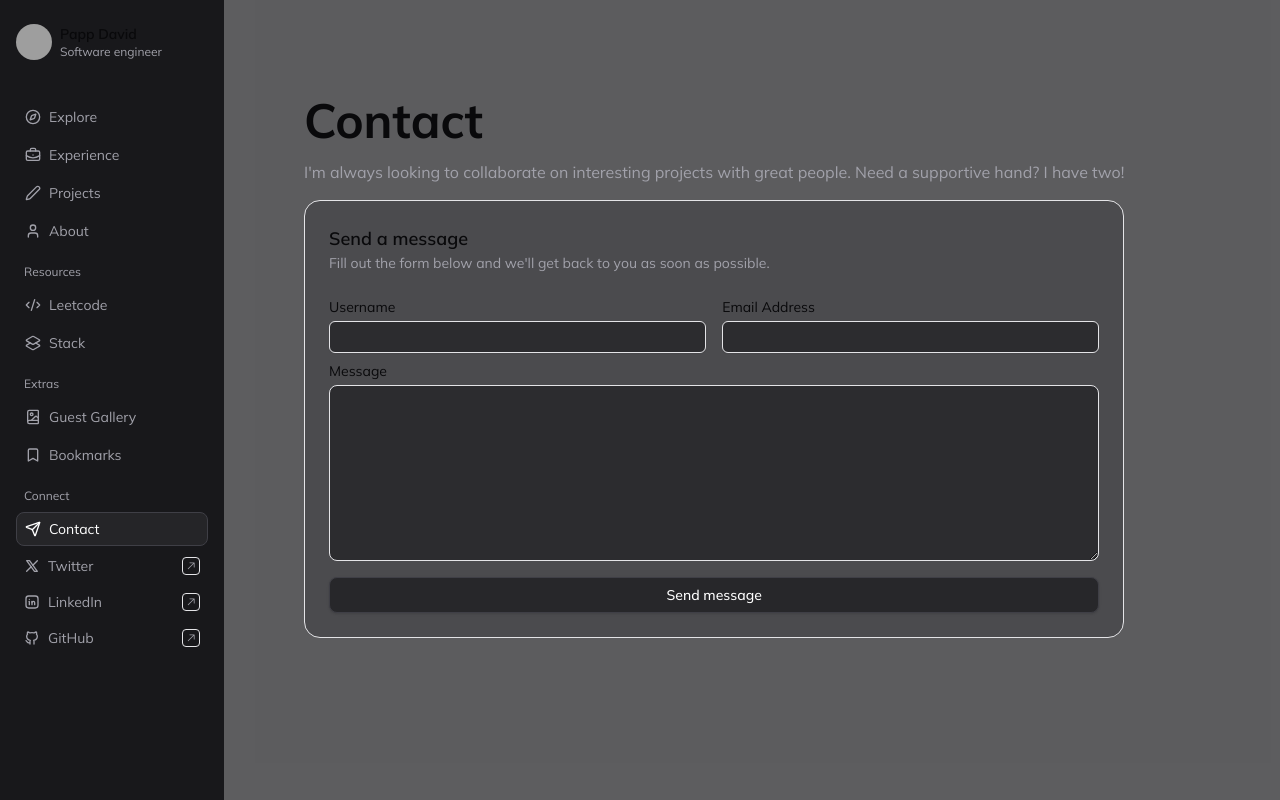
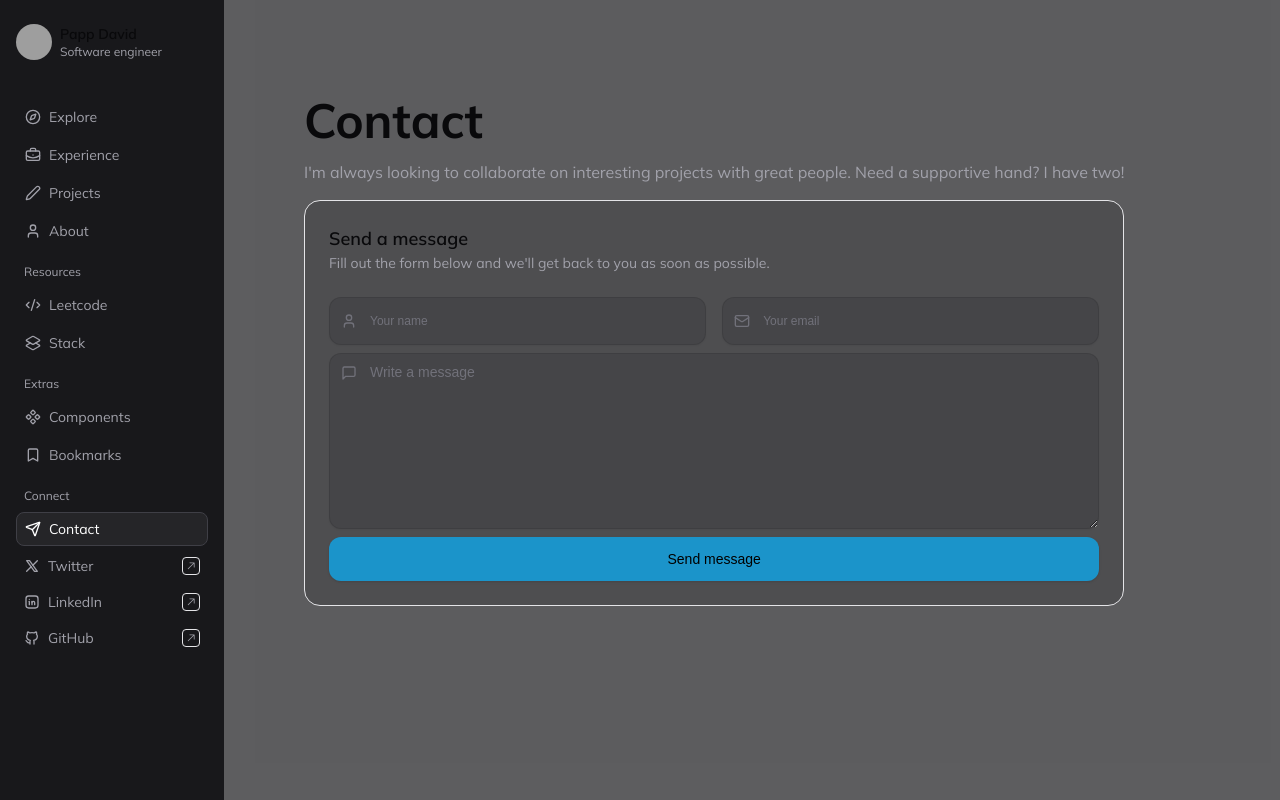
Before and after one commit to impappdavid/portfolio, a Next.js app: page /contact in a window 1280 px wide. Built offline with nearby package versions, Linux system fonts and the light colour scheme; grey boxes are pictures that could not be loaded.

Commit message:
Changing the inputs

```diff
--- a/package.json
+++ b/package.json
@@ -30,6 +30,7 @@
     "lucide-react": "^0.453.0",
     "next": "14.2.16",
     "next-themes": "^0.3.0",
+    "portfolio": "link:",
     "prismjs": "^1.30.0",
     "react": "^18.3.1",
     "react-chartjs-2": "^5.2.0",
--- a/src/app/gallery/page.tsx
+++ b/src/app/components/page.tsx
@@ -1,6 +1,6 @@
 
 
-function Experience() {
+function Components() {
     return (<>
         <div className="flex flex-col items-center bg-zinc-900/70 min-h-screen">
             <div className="w-56"></div>
@@ -13,4 +13,4 @@ function Experience() {
         </div>
     </>)
 }
-export default Experience
+export default Components
--- a/src/components/my-components/contact/content.tsx
+++ b/src/components/my-components/contact/content.tsx
@@ -4,7 +4,8 @@ import { useForm, ValidationError } from '@formspree/react';
 import { Input } from '@/components/ui/input';
 import { Button } from '@/components/ui/button';
 import { useToast } from '@/hooks/use-toast';
-import { CheckCircle } from 'lucide-react';
+import { CheckCircle, Mail, MessageSquare, Replace, User } from 'lucide-react';
+import { Textarea } from '@/components/ui/textarea';
 
 function ContactContent() {
     const [state, handleSubmit] = useForm("xeogqokj");
@@ -32,57 +33,65 @@ function ContactContent() {
                     <div className="text-zinc-400 font-body">
                         I'm always looking to collaborate on interesting projects with great people. Need a supportive hand? I have two!
                     </div>
-                    <div className="w-full p-6 border bg-zinc-800/30 flex flex-col gap-6 rounded-2xl">
+                    <div className="w-full p-6 border bg-zinc-900/20 flex flex-col gap-6 rounded-2xl">
                         <div className="flex flex-col">
                             <div className="font-body text-lg font-semibold">Send a message</div>
                             <div className="font-body text-sm text-zinc-400">Fill out the form below and we'll get back to you as soon as possible.</div>
                         </div>
                         <form onSubmit={handleSubmit} className='flex flex-col gap-2 w-full'>
                             <div className="grid md:grid-cols-2 gap-4">
-                                <div className="flex flex-col gap-1">
-                                    <label htmlFor="username" className='font-body text-sm'>
-                                        Username
-                                    </label>
+
+                                <div className="relative w-full flex items-center">
+                                    <div className="absolute -inset-y-0 left-0 flex items-center pl-3 pointer-events-none">
+                                        <User className="h-4 w-4 text-zinc-500" />
+                                    </div>
                                     <Input
-                                        id="username"
+                                        required
+                                        id="name"
                                         type="text"
-                                        name="username"
-                                        className='h-8 font-body bg-zinc-900/60'
+                                        name="name"
+                                        placeholder="Your name"
+                                        className="pl-10 h-12 rounded-xl bg-zinc-800/20 border-zinc-800/20 hover:border-zinc-800 hover:bg-zinc-800/60 transition-all duration-500"
+
                                     />
+                                    <ValidationError
+                                        prefix="Name"
+                                        field="name"
+                                        errors={state.errors}
+                                    />
+                                </div>
 
+                                <div className="relative w-full flex items-center">
+                                    <div className="absolute -inset-y-0 left-0 flex items-center pl-3 pointer-events-none">
+                                        <Mail className="h-4 w-4 text-zinc-500" />
+                                    </div>
+                                    <Input
+                                        required
+                                        id="email"
+                                        type="email"
+                                        name="email"
+                                        placeholder="Your email"
+                                        className="pl-10 h-12 rounded-xl bg-zinc-800/20 border-zinc-800/20 hover:border-zinc-800 hover:bg-zinc-800/60 transition-all duration-500"
+
+                                    />
                                     <ValidationError
                                         prefix="Email"
                                         field="email"
                                         errors={state.errors}
                                     />
                                 </div>
-                                <div className="flex flex-col gap-1">
-                                    <label htmlFor="email" className='font-body text-sm'>
-                                        Email Address
-                                    </label>
-                                    <Input
-                                        id="email"
-                                        type="email"
-                                        name="email"
-                                        className='h-8 font-body bg-zinc-900/60'
-                                    />
 
-                                    <ValidationError
-                                        prefix="Email"
-                                        field="email"
-                                        errors={state.errors}
-                                    />
-                                </div>
                             </div>
 
-                            <div className="flex flex-col gap-1">
-                                <label htmlFor="message" className='font-body text-sm'>
-                                    Message
-                                </label>
-                                <textarea
+                            <div className="relative">
+                                <div className="absolute top-3 left-0 flex items-center pl-3 pointer-events-none">
+                                    <MessageSquare className="h-4 w-4 text-zinc-500" />
+                                </div>
+                                <Textarea
+                                    placeholder="Write a message"
+                                    className=" sm:text-sm text-base pl-10 min-h-44 max-h-64 rounded-xl bg-zinc-800/20 border-zinc-800/20 hover:border-zinc-800 hover:bg-zinc-800/60 transition-all duration-500"
                                     id="message"
                                     name="message"
-                                    className='bg-zinc-900/60 border rounded-lg font-body outline-none p-2 text-sm min-h-44'
                                 />
                                 <ValidationError
                                     prefix="Message"
@@ -90,9 +99,11 @@ function ContactContent() {
                                     errors={state.errors}
                                 />
                             </div>
-                            <Button type="submit" disabled={state.submitting} className="mt-2 w-full py-1.5 px-4 text-sm rounded-lg bg-zinc-800 text-white font-body hover:opacity-70 hover:bg-zinc-800 border flex items-center gap-1  border-zinc-700 transition-all duration-500">
-                                Send message
-                            </Button>
+                            <Button
+                                type="submit"
+                                disabled={state.submitting}
+                                className="rounded-xl h-11 bg-sky-500/80 hover:bg-sky-500/60 transition-all duration-300 text-black cursor-pointer">Send message</Button>
+
 
                         </form>
                     </div>
--- a/src/components/my-components/sidebar.tsx
+++ b/src/components/my-components/sidebar.tsx
@@ -2,7 +2,7 @@
 import { Avatar, AvatarFallback, AvatarImage } from "@/components/ui/avatar"
 import Link from "next/link";
 import { usePathname } from 'next/navigation';
-import { BookImage, Bookmark, BriefcaseBusiness, CodeXml, Compass, Layers2, Pen, Send, User } from "lucide-react";
+import { BookImage, Bookmark, BriefcaseBusiness, CodeXml, Compass, Component, Layers2, Pen, Send, User } from "lucide-react";
 import { cn } from "@/lib/utils"; // You might need to create this utility
 import {
     Tooltip,
@@ -73,9 +73,9 @@ export default function Sidebar() {
                     </div>
                     <div className="flex flex-col px-4 gap-1">
                         <div className="px-2 text-zinc-400 text-xs mb-1 font-body">Extras</div>
-                        <Link href="/gallery" className={linkStyle('/gallery')}>
-                            <BookImage className="w-4 h-4" />
-                            <div className="text-sm font-body">Guest Gallery</div>
+                        <Link href="/components" className={linkStyle('/gallery')}>
+                            <Component className="w-4 h-4" />
+                            <div className="text-sm font-body">Components</div>
                         </Link>
                         <Link href="/bookmarks" className={linkStyle('/bookmarks')}>
                             <Bookmark className="w-4 h-4" />
--- a/src/components/ui/input.tsx
+++ b/src/components/ui/input.tsx
@@ -8,7 +8,7 @@ const Input = React.forwardRef<HTMLInputElement, React.ComponentProps<"input">>(
       <input
         type={type}
         className={cn(
-          "flex h-7 w-full rounded-md border border-input bg-zinc-900 px-2 py-1 text-base shadow-sm transition-colors file:border-0 file:bg-transparent file:text-sm file:font-medium file:text-foreground placeholder:text-muted-foreground focus-visible:outline-none  disabled:cursor-not-allowed disabled:opacity-50 md:text-xs",
+          "flex w-full rounded-md border bg-zinc-900 px-2 py-1 text-base shadow-sm transition-colors file:border-0 file:bg-transparent file:text-sm file:font-medium file:text-foreground placeholder:text-muted-foreground outline-none disabled:cursor-not-allowed disabled:opacity-50 md:text-xs",
           className
         )}
         ref={ref}
--- /dev/null
+++ b/src/components/ui/textarea.tsx
@@ -0,0 +1,22 @@
+import * as React from "react"
+
+import { cn } from "@/lib/utils"
+
+const Textarea = React.forwardRef<
+  HTMLTextAreaElement,
+  React.ComponentProps<"textarea">
+>(({ className, ...props }, ref) => {
+  return (
+    <textarea
+      className={cn(
+        "flex min-h-[60px] w-full rounded-md border border-input outline-none bg-transparent px-3 py-2 text-base shadow-sm placeholder:text-muted-foreground  disabled:cursor-not-allowed disabled:opacity-50 md:text-sm",
+        className
+      )}
+      ref={ref}
+      {...props}
+    />
+  )
+})
+Textarea.displayName = "Textarea"
+
+export { Textarea }
```
Also changed, not shown: src/components/my-components/stack/content.tsx (+8 -8 lines), 1 other file (tests, documents, lock files or other folders).
